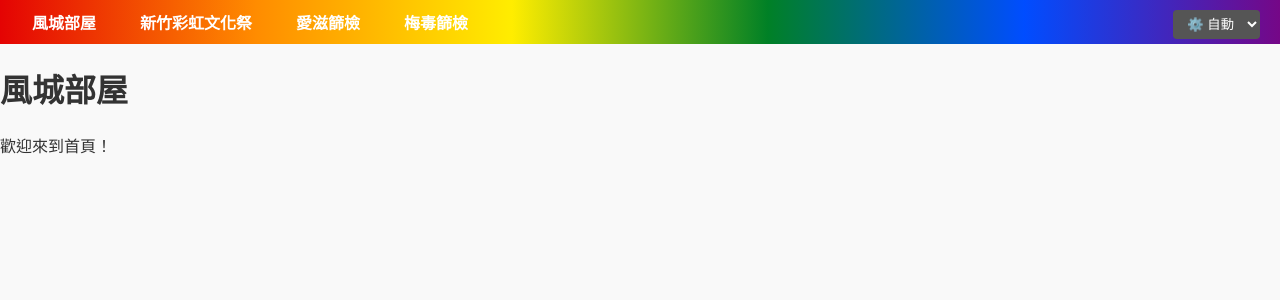
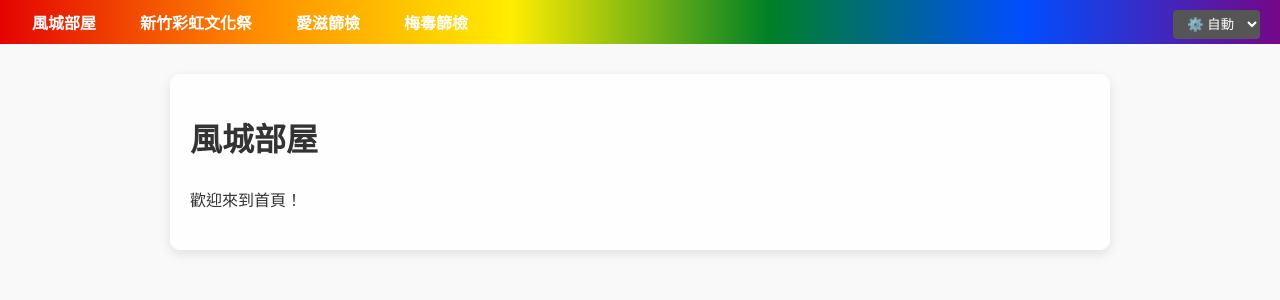
Before and after one commit to Gisneyland/Gisneyland.github.io, a Jekyll site: the page built from index.html, in a window 1280 px wide. Shown: the top 300 px of the page. Built offline with Jekyll 4.4.1, drawn with Linux system fonts in a browser that asks for light colours.

```diff
--- a/_layouts/default.html
+++ b/_layouts/default.html
@@ -72,6 +72,21 @@
       border-radius: 4px;
       cursor: pointer;
     }
+
+    /* 卡片風格的內容區塊 */
+    main {
+      padding: 20px;
+      max-width: 900px;
+      margin: 30px auto;
+      background-color: rgba(255,255,255,0.85);
+      border-radius: 10px;
+      box-shadow: 0 4px 12px rgba(0,0,0,0.1);
+      line-height: 1.6;
+    }
+    body.dark-mode main {
+      background-color: rgba(30,30,30,0.9);
+      color: #f1f1f1;
+    }
   </style>
 </head>
 <body class="auto-mode">
@@ -87,6 +102,9 @@
     <div class="tools">
       <!-- Google Translate Widget 固定在右上角 -->
       <div id="google_translate_element"></div>
+      <div id="translate_fallback" style="display:none; color:white; background-color:#555; padding:6px 10px; border-radius:4px;">
+        ⚠️ 翻譯工具載入失敗，請檢查瀏覽器設定或停用廣告阻擋器。
+      </div>
       <!-- 三種模式切換選單（含圖示） -->
       <select class="mode-toggle" onchange="setMode(this.value)">
         <option value="auto">⚙️ 自動</option>
@@ -101,13 +119,9 @@
   </main>
 
   <!-- Google Translate Script -->
-<div id="google_translate_element"></div>
-<div id="translate_fallback" style="display:none; color:white; background-color:#555; padding:6px 10px; border-radius:4px;">
-  ⚠️ 翻譯工具載入失敗，請檢查瀏覽器設定或停用廣告阻擋器。
-</div>
-
   <script type="text/javascript">
     function googleTranslateElementInit() {
+      console.log("Google Translate 初始化成功");
       new google.translate.TranslateElement(
         {
           pageLanguage: 'zh-TW',
@@ -123,11 +137,11 @@
       var el = document.getElementById('google_translate_element');
       if (!el.innerHTML || el.innerHTML.trim() === "") {
         document.getElementById('translate_fallback').style.display = "inline-block";
+        console.error("Google Translate 載入失敗");
       }
     }, 5000);
   </script>
   <script src="https://translate.google.com/translate_a/element.js?cb=googleTranslateElementInit"></script>
-
 
   <!-- 模式切換 Script -->
   <script>
```
Lines whose indentation alone changed are shown as unchanged.
